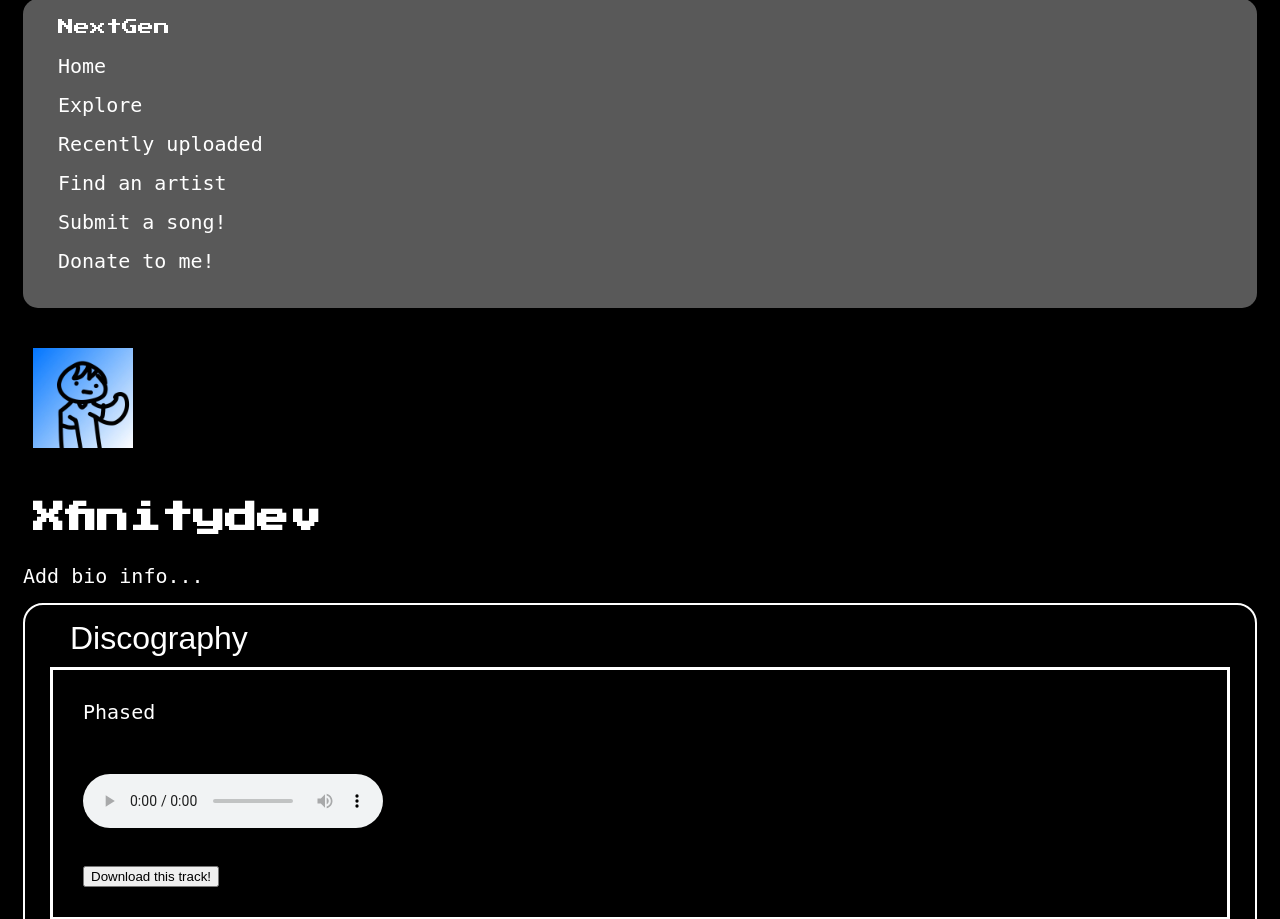
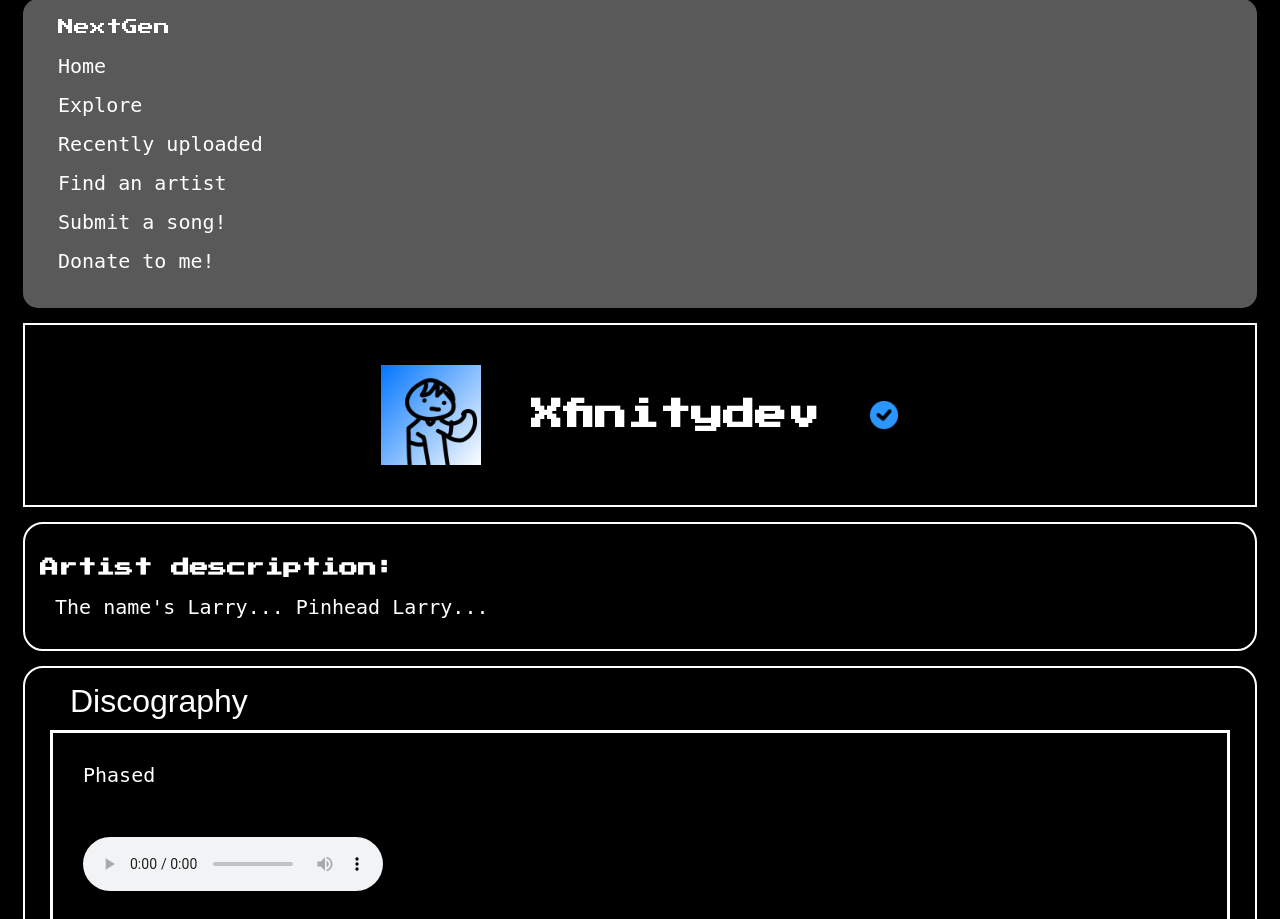
Before and after one commit to xfinitywebdev/nextgenmusic, a PHP site: page /portal/Music/xfinitydev/xfinitydev.html in a window 1280 px wide. Shown: the part 16-935 px from the top of the page. Run offline with PHP 8.4, Linux system fonts and the light colour scheme.

Commit message:
Committed change...

```diff
--- a/external/main.css
+++ b/external/main.css
@@ -116,3 +116,18 @@ ul {
   color: white;
   font-family: 'Courier New', Courier, monospace;
 }
+
+#verified-badge {
+  width: 30px;
+  height: 30px;
+}
+
+.add-artist-badge {
+  display: flex;
+  background: transparent;
+  border: 2px solid white;
+  margin: 15px;
+  padding: 15px;
+  justify-content: center;
+  align-items: center;
+}
--- a/portal/Music/xfinitydev/xfinitydev.html
+++ b/portal/Music/xfinitydev/xfinitydev.html
@@ -22,9 +22,15 @@
   <div class="container">
     <div class="input-cmd">
       <div id="artist-card">
-        <img src="xfinitydev.jpg" draggable="false">
-        <h1 id="head-title">Xfinitydev</h1>
-        <a href="/portal/request-bio.html" id="style-dis-in">Add bio info...</a>
+        <div class="add-artist-badge">
+          <img src="xfinitydev.jpg" draggable="false">
+          <h1 id="head-title">Xfinitydev</h1><br>
+          <img id="verified-badge" src="/verified-badge/verified.png" draggable="false">
+        </div>
+        <section>
+          <h3>Artist description:</h3>
+          <a id="style-dis-in">The name's Larry... Pinhead Larry...</a>
+        </section>
         <section id="artist-releases">
           <span id="subheading">Discography</span>
           <div id="track-card">
```
Also changed, not shown: portal/Music/Csgamer/csgamer.html (+18 -5 lines), verified-badge/verified.png (added).
